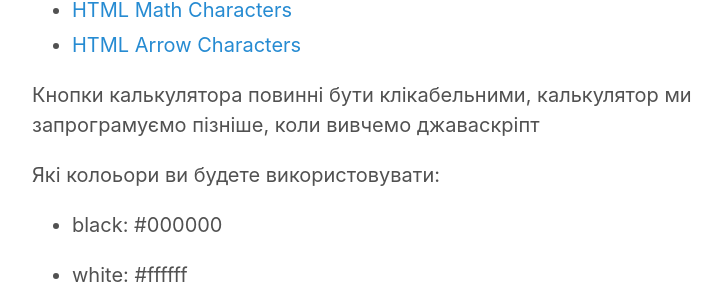
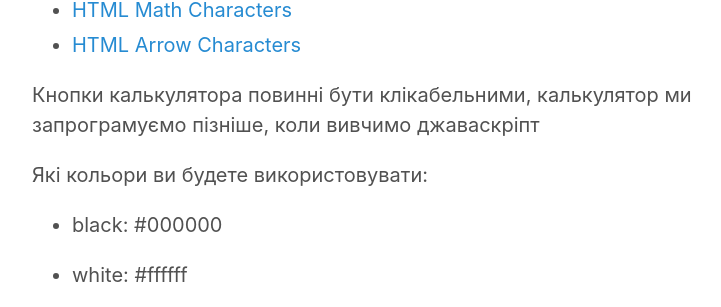
Before and after one commit to osvita-code/web, a Jekyll site: the page built from index.html, in a window 1280 px wide and 900 px high, scrolled down 2561 px. Shown: the part 177-484 px from the top of the window, without its empty margins (258-979 px from the left). Built offline with Jekyll 4.4.1, drawn with Linux system fonts in a browser that asks for light colours; the list of posts is cut into pages by our own code.

Commit message:
Fix errors

```diff
--- a/_posts/2019-12-14-grid.md
+++ b/_posts/2019-12-14-grid.md
@@ -56,9 +56,9 @@ categories: [html, css, layout, grid]
 * [HTML Math Characters](https://www.toptal.com/designers/htmlarrows/math/){:target="_blank"}
 * [HTML Arrow Characters](https://www.toptal.com/designers/htmlarrows/){:target="_blank"}
 
-Кнопки калькулятора повинні бути клікабельними, калькулятор ми запрограмуємо пізніше, коли вивчемо джаваскріпт <i class="far fa-smile"></i>
+Кнопки калькулятора повинні бути клікабельними, калькулятор ми запрограмуємо пізніше, коли вивчимо джаваскріпт <i class="far fa-smile"></i>
 
-Які колоьори ви будете використовувати:
+Які кольори ви будете використовувати:
 
 * black: #000000
 
```
